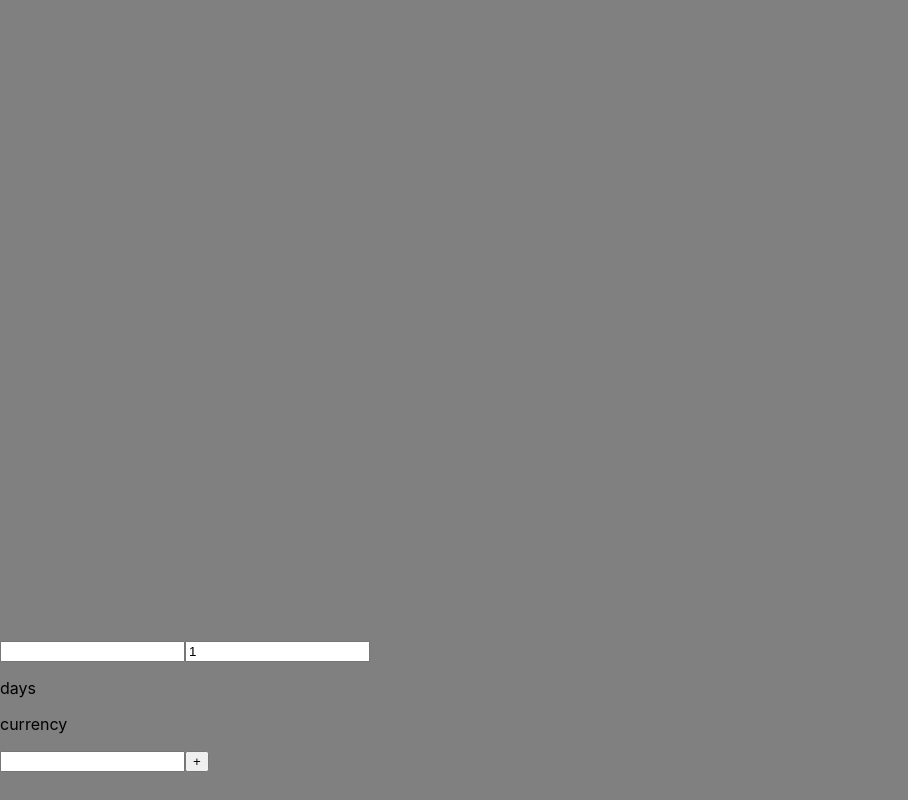
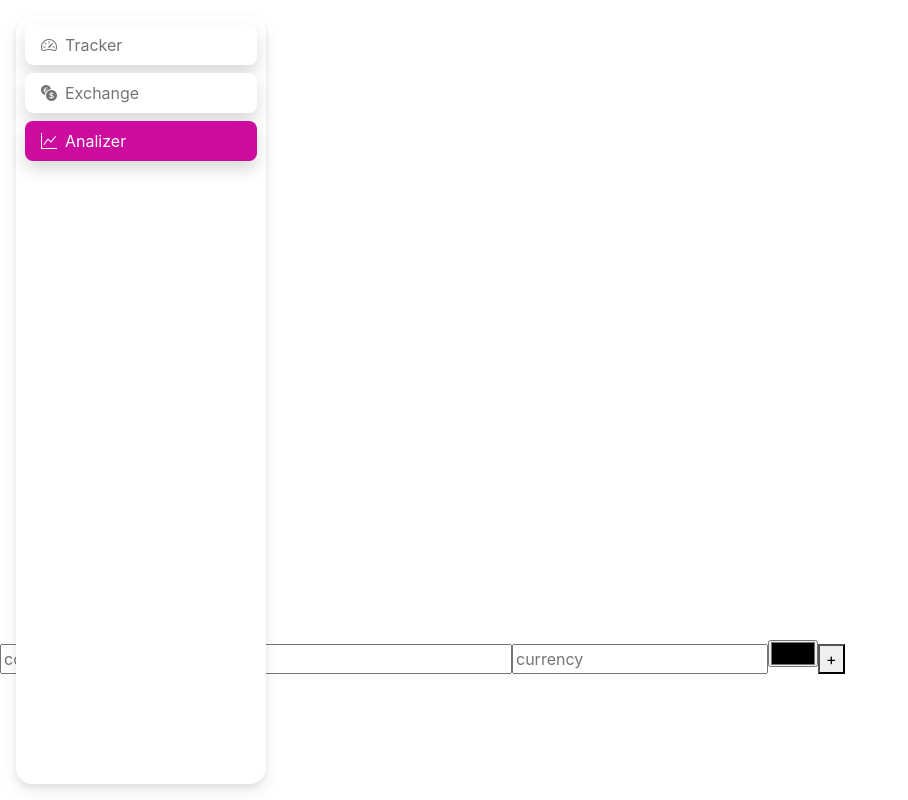
Before and after one commit to Fadi-N/cryptocurrency, a React (Create React App) app: page /analizer in a window 1280 px wide. Shown: the whole page, without its empty margins (0-908 px from the left). Built offline with nearby package versions, Linux system fonts and the light colour scheme.

Commit message:
Initial commit

```diff
--- a/package.json
+++ b/package.json
@@ -12,6 +12,7 @@
     "react-dom": "^18.2.0",
     "react-router-dom": "^6.3.0",
     "react-scripts": "5.0.1",
+    "sass": "^1.54.8",
     "web-vitals": "^2.1.4"
   },
   "scripts": {
--- a/public/index.html
+++ b/public/index.html
@@ -10,34 +10,14 @@
       content="Web site created using create-react-app"
     />
     <link rel="apple-touch-icon" href="%PUBLIC_URL%/logo192.png" />
-    <!--
-      manifest.json provides metadata used when your web app is installed on a
-      user's mobile device or desktop. See https://developers.google.com/web/fundamentals/web-app-manifest/
-    -->
     <link rel="manifest" href="%PUBLIC_URL%/manifest.json" />
-    <!--
-      Notice the use of %PUBLIC_URL% in the tags above.
-      It will be replaced with the URL of the `public` folder during the build.
-      Only files inside the `public` folder can be referenced from the HTML.
 
-      Unlike "/favicon.ico" or "favicon.ico", "%PUBLIC_URL%/favicon.ico" will
-      work correctly both with client-side routing and a non-root public URL.
-      Learn how to configure a non-root public URL by running `npm run build`.
-    -->
+    <link href="https://cdn.jsdelivr.net/npm/bootstrap@5.2.0/dist/css/bootstrap.min.css" rel="stylesheet" integrity="sha384-gH2yIJqKdNHPEq0n4Mqa/HGKIhSkIHeL5AyhkYV8i59U5AR6csBvApHHNl/vI1Bx" crossorigin="anonymous">
+    <link rel="stylesheet" href="https://cdn.jsdelivr.net/npm/bootstrap-icons@1.9.1/font/bootstrap-icons.css">
     <title>React App</title>
   </head>
   <body>
     <noscript>You need to enable JavaScript to run this app.</noscript>
     <div id="root"></div>
-    <!--
-      This HTML file is a template.
-      If you open it directly in the browser, you will see an empty page.
-
-      You can add webfonts, meta tags, or analytics to this file.
-      The build step will place the bundled scripts into the <body> tag.
-
-      To begin the development, run `npm start` or `yarn start`.
-      To create a production bundle, use `npm run build` or `yarn build`.
-    -->
   </body>
 </html>
--- /dev/null
+++ b/src/CSS/currencyTracker.scss
@@ -0,0 +1,51 @@
+.card{
+  border-radius: 1rem;
+  border: 1px solid transparent;
+  box-shadow: 0 7px 14px 0 rgba(65, 69, 88, 0.1), 0 3px 6px 0 rgba(0, 0, 0, 0.07);
+  .card-header:first-child{
+    padding: 1.5rem;
+    border-radius: 1rem 1rem 0 0;
+    background-color: #fff;
+  }
+
+  .card-body{
+    padding: 1.5rem;
+    .head-sort-buttons > th > button{
+      border: none;
+    }
+
+    .head-sort-buttons > th {
+      color: #cb0c9f;
+    }
+    img{
+      width: 1.5rem;
+    }
+
+    .coin-img{
+      align-items: center;
+      p{
+        display: contents;
+      }
+    }
+
+    .more-info{
+      border: none;
+      &:hover{
+        background-color: transparent;
+      }
+      > i{
+        color: #cb0c9f;
+        opacity: 0.7;
+        &:hover{
+          opacity: 1;
+        }
+      }
+    }
+  }
+}
+
+@media (min-width: 1200px) {
+  .sidenav.fixed-start ~ .main-content {
+    margin-left: 17.125rem;
+  }
+}
--- /dev/null
+++ b/src/CSS/sidebar.scss
@@ -0,0 +1,30 @@
+.navbar {
+  border-radius: 1rem;
+  border: 1px solid transparent;
+  box-shadow: 0 7px 14px 0 rgba(65, 69, 88, 0.1), 0 3px 6px 0 rgba(0, 0, 0, 0.07);
+  background-color: #fff;
+  .li{
+    cursor: pointer;
+  }
+  .nav-link {
+    display: flex;
+    align-items: center;
+    background-color: #fff;
+    border-radius: 0.5rem;
+    &.active{
+      color: white;
+      background-color: #cb0c9f;
+    }
+  }
+
+}
+
+.navbar-vertical.navbar-expand-xs {
+  display: block;
+  position: fixed;
+  top: 0;
+  bottom: 0;
+  width: 100%;
+  max-width: 15.625rem !important;
+  padding: 0;
+}
--- a/src/components/CurrencyAnalizer.js
+++ b/src/components/CurrencyAnalizer.js
@@ -2,6 +2,7 @@ import React, {useEffect, useState} from 'react';
 import axios from "axios";
 import {Chart, registerables} from "chart.js";
 import {Line} from 'react-chartjs-2'
+import Sidebar from "./Sidebar";
 
 Chart.register(...registerables);
 
@@ -10,7 +11,8 @@ function CurrencyAnalizer() {
     const initialValues = {
         coinName: '',
         days: 1,
-        currencyShortcut: ''
+        currencyShortcut: '',
+        color: ''
     }
 
     const [values, setValues] = useState(initialValues)
@@ -55,8 +57,8 @@ function CurrencyAnalizer() {
                 label: `${values.coinName}`,
                 data: response.data.prices.map(price => price[1]),
                 fill: false,
-                borderColor: 'rgb(255, 99, 132)',
-                backgroundColor: 'rgba(255, 99, 132, 0.5)',
+                borderColor: `${values.color}`,
+                backgroundColor: `${values.color}50`,
             })
 
             setChartData({
@@ -68,20 +70,22 @@ function CurrencyAnalizer() {
         });
     }
 
-    console.log(JSON.stringify(chartData))
+    //console.log(JSON.stringify(chartData))
+    console.log(values)
     return (
-        <div>
+        <>
+            <Sidebar/>
+            <div>
+                <Line data={chartData}/>
+                <input type="text" name="coinName" value={values.coinName} placeholder="coin" onChange={handleChanges}/>
+                <input type="text" name="days" value={values.days} placeholder="days" onChange={handleChanges}/>
+                <input type="text" name="currencyShortcut" value={values.currencyShortcut} placeholder="currency" onChange={handleChanges}/>
+                <input type="color" name="color" value={values.color} placeholder="color" onChange={handleChanges}/>
+                <button onClick={() => handleClick()}>+</button>
 
-            <Line data={chartData}/>
+            </div>
+        </>
 
-            <input type="text" name="coinName" value={values.coinName} onChange={handleChanges}/>
-            <input type="text" name="days" value={values.days} onChange={handleChanges}/>
-            <p>days</p>
-            <p>currency</p>
-            <input type="text" name="currencyShortcut" value={values.currencyShortcut} onChange={handleChanges}/>
-            <button onClick={() => handleClick()}>+</button>
-
-        </div>
     );
 }
 
--- a/src/components/CurrencyExchange.js
+++ b/src/components/CurrencyExchange.js
@@ -1,5 +1,6 @@
 import React, {useState} from 'react';
 import axios from "axios";
+import Sidebar from "./Sidebar";
 
 function CurrencyExchange() {
 
@@ -60,6 +61,8 @@ function CurrencyExchange() {
     }
 
     return (
+        <>
+            <Sidebar/>
             <div>
                 <input type="number" value={finalAmountToFrom} onChange={(e) => convertFromTo(e)} placeholder="from"/>
                 <select name="from" onChange={
@@ -92,6 +95,7 @@ function CurrencyExchange() {
                     }
                 </select>
             </div>
+        </>
     );
 }
 
--- a/src/components/CurrencyTracker.js
+++ b/src/components/CurrencyTracker.js
@@ -1,6 +1,8 @@
 import React, {useEffect, useState} from 'react';
 import axios from "axios";
 import {Link} from "react-router-dom";
+import Sidebar from "./Sidebar";
+import "../CSS/currencyTracker.scss"
 
 function CurrencyTracker({getCoinName}) {
     const [data, setData] = useState([])
@@ -10,7 +12,7 @@ function CurrencyTracker({getCoinName}) {
         const options = {
             method: 'GET',
             url: 'https://coingecko.p.rapidapi.com/coins/markets',
-            params: {vs_currency: 'pln', page: '1', per_page: '5', order: 'market_cap_desc'},
+            params: {vs_currency: 'pln', page: '1', per_page: '100', order: 'market_cap_desc'},
             headers: {
                 'X-RapidAPI-Key': 'a81410a48fmshde406f56ec3622ep12f667jsnf6d259e85b24',
                 'X-RapidAPI-Host': 'coingecko.p.rapidapi.com'
@@ -54,36 +56,74 @@ function CurrencyTracker({getCoinName}) {
     }
 
     return (
+        <>
+            <Sidebar/>
+            <div className="main-content position-relative my-3">
+                <div className="container-fluid ">
+                    <div className="col-md-12">
+                        <div className="card">
+                            <div className="card-header">
                                 <div>
-            <input type="text" onChange={(e) => searchChangeState(e)} placeholder="Search"/>
-            <table>
+                                    <input className="form-control" type="text" onChange={(e) => searchChangeState(e)}
+                                           placeholder="Search"/>
+                                </div>
+                            </div>
+                            <div className="card-body">
+                                <div className="table-responsive">
+                                    <table className="table align-items-center">
                                         <thead>
-                <tr>
-                    <th>
+                                        <tr className="head-sort-buttons">
+                                            <th class="text-uppercase text-secondary">
                                                 Coin
-                        <button name="name" onClick={(e) => ASCSort(e)}>ASC</button>
-                        <button name="name" onClick={(e) => DESCSort(e)}>DESC</button>
+                                                <button className="btn btn-default" name="name"
+                                                        onClick={(e) => ASCSort(e)}><i
+                                                    className="bi bi-sort-alpha-down"></i></button>
+                                                <button className="btn btn-default" name="name"
+                                                        onClick={(e) => DESCSort(e)}><i
+                                                    className="bi bi-sort-alpha-up"></i>
+                                                </button>
                                             </th>
-                    <th>
+                                            <th class="text-uppercase text-secondary align-middle text-center">
                                                 Symbol
-                        <button name="name" onClick={(e) => ASCSort(e)}>ASC</button>
-                        <button name="name" onClick={(e) => DESCSort(e)}>DESC</button>
+                                                <button className="btn btn-default" name="name"
+                                                        onClick={(e) => ASCSort(e)}><i
+                                                    className="bi bi-sort-alpha-down"></i></button>
+                                                <button className="btn btn-default" name="name"
+                                                        onClick={(e) => DESCSort(e)}><i
+                                                    className="bi bi-sort-alpha-up"></i>
+                                                </button>
                                             </th>
-                    <th>
+                                            <th class="text-uppercase text-secondary align-middle text-center">
                                                 Price
-                        <button name="price" onClick={(e) => ASCSort(e)}>ASC</button>
-                        <button name="price" onClick={(e) => DESCSort(e)}>DESC</button>
+                                                <button className="btn btn-default" name="price"
+                                                        onClick={(e) => ASCSort(e)}><i
+                                                    className="bi bi-sort-numeric-down"></i></button>
+                                                <button className="btn btn-default" name="price"
+                                                        onClick={(e) => DESCSort(e)}><i
+                                                    className="bi bi-sort-numeric-up"></i>
+                                                </button>
                                             </th>
-                    <th>
+                                            <th class="text-uppercase text-secondary align-middle text-center">
                                                 24h
-                        <button name="day" onClick={(e) => ASCSort(e)}>ASC</button>
-                        <button name="day" onClick={(e) => DESCSort(e)}>DESC</button>
+                                                <button className="btn btn-default" name="day"
+                                                        onClick={(e) => ASCSort(e)}><i
+                                                    className="bi bi-sort-numeric-down"></i></button>
+                                                <button className="btn btn-default" name="day"
+                                                        onClick={(e) => DESCSort(e)}><i
+                                                    className="bi bi-sort-numeric-up"></i>
+                                                </button>
                                             </th>
-                    <th>
+                                            <th class="text-uppercase text-secondary align-middle text-center">
                                                 Market Cap
-                        <button name="cap" onClick={(e) => ASCSort(e)}>ASC</button>
-                        <button name="cap" onClick={(e) => DESCSort(e)}>DESC</button>
+                                                <button className="btn btn-default btn-sm" name="cap"
+                                                        onClick={(e) => ASCSort(e)}><i
+                                                    className="bi bi-sort-numeric-down"></i></button>
+                                                <button className="btn btn-default btn-sm" name="cap"
+                                                        onClick={(e) => DESCSort(e)}><i
+                                                    className="bi bi-sort-numeric-up"></i>
+                                                </button>
                                             </th>
+                                            <th></th>
                                         </tr>
                                         </thead>
                                         {
@@ -92,18 +132,30 @@ function CurrencyTracker({getCoinName}) {
 
                                                     <tbody key={coin.id}>
                                                     <tr>
-                                <td><img src={`${coin.image}`}/> <p>{coin.name}</p></td>
-                                <td>{coin.symbol}</td>
-                                <td>{coin.current_price}</td>
+                                                        <td>
+                                                            <div className="d-flex px-2 py-1 coin-img">
+                                                                <div class="me-2">
+                                                                    <img src={`${coin.image}`}/>
+                                                                </div>
+                                                                <p className="text-center">{coin.name}</p>
+                                                            </div>
+                                                        </td>
+                                                        <td className="align-middle text-center">{coin.symbol}</td>
+                                                        <td className="align-middle text-center">{coin.current_price}</td>
                                                         {
                                                             coin.price_change_percentage_24h > 0 ?
-                                        <td style={{color: "green"}}>{coin.price_change_percentage_24h.toFixed(2)} %</td> :
-                                        <td style={{color: "red"}}>{coin.price_change_percentage_24h.toFixed(2)} %</td>
+                                                                <td className="align-middle text-center"
+                                                                    style={{color: "green"}}>{coin.price_change_percentage_24h.toFixed(2)} %</td> :
+                                                                <td className="align-middle text-center"
+                                                                    style={{color: "red"}}>{coin.price_change_percentage_24h.toFixed(2)} %</td>
                                                         }
-                                <td>{coin.market_cap}</td>
-                                <td>
+                                                        <td className="align-middle text-center">{coin.market_cap}</td>
+                                                        <td className="align-middle text-center">
                                                             <Link to={`/moreInfo/${coin.id}`}>
-                                        <button onClick={() => getCoinName(coin.id)}>More info</button>
+                                                                <button className="btn btn-default btn-sm more-info"
+                                                                        onClick={() => getCoinName(coin.id)}><i
+                                                                    className="bi bi-info-circle"></i>
+                                                                </button>
                                                             </Link>
                                                         </td>
                                                     </tr>
@@ -113,6 +165,13 @@ function CurrencyTracker({getCoinName}) {
                                         }
                                     </table>
                                 </div>
+                            </div>
+                        </div>
+                    </div>
+                </div>
+            </div>
+        </>
+
     );
 }
 
--- /dev/null
+++ b/src/components/Sidebar.js
@@ -0,0 +1,30 @@
+import SidebarData from "./SidebarData";
+import "../CSS/sidebar.scss"
+import {NavLink} from "react-router-dom";
+
+function Sidebar() {
+    return (
+        <div className="sidenav navbar navbar-vertical navbar-expand-xs my-3 fixed-start ms-3">
+            <div className="navbar-collapse">
+                <ul className="navbar-nav">
+                    {
+                        SidebarData.map((data, index) => {
+                            return (
+                                <li className="mx-2 mt-2 li" key={index}>
+                                    <NavLink className="nav-link shadow ps-3" activeClassName="active" to={data.link}>
+                                        <i className={data.icon}></i>
+                                        <span className="ms-2">{data.title}</span>
+                                    </NavLink>
+                                </li>
+                            )
+                        })
+                    }
+                </ul>
+            </div>
+
+        </div>
+
+    )
+}
+
+export default Sidebar
--- /dev/null
+++ b/src/components/SidebarData.js
@@ -0,0 +1,20 @@
+
+const SidebarData = [
+    {
+        title: "Tracker",
+        icon: 'bi bi-speedometer2',
+        link: '/'
+    },
+    {
+        title: "Exchange",
+        icon: 'bi bi-currency-exchange',
+        link: '/exchange'
+    },
+    {
+        title: "Analizer",
+        icon: 'bi bi-graph-up',
+        link: '/analizer'
+    }
+]
+
+export default SidebarData
--- a/src/index.css
+++ b/src/index.css
@@ -1,5 +1,4 @@
 body {
-  background-color: grey;
   margin: 0;
   font-family: -apple-system, BlinkMacSystemFont, 'Segoe UI', 'Roboto', 'Oxygen',
     'Ubuntu', 'Cantarell', 'Fira Sans', 'Droid Sans', 'Helvetica Neue',
```
Also changed, not shown: 1 other file (tests, documents, lock files or other folders). Lines whose indentation alone changed are shown as unchanged.
